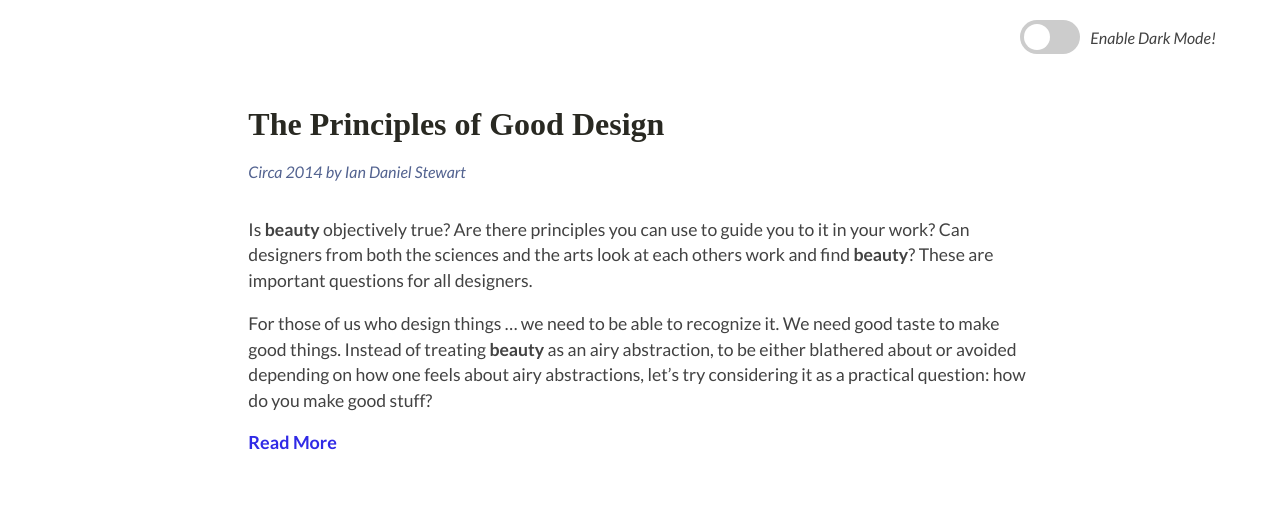
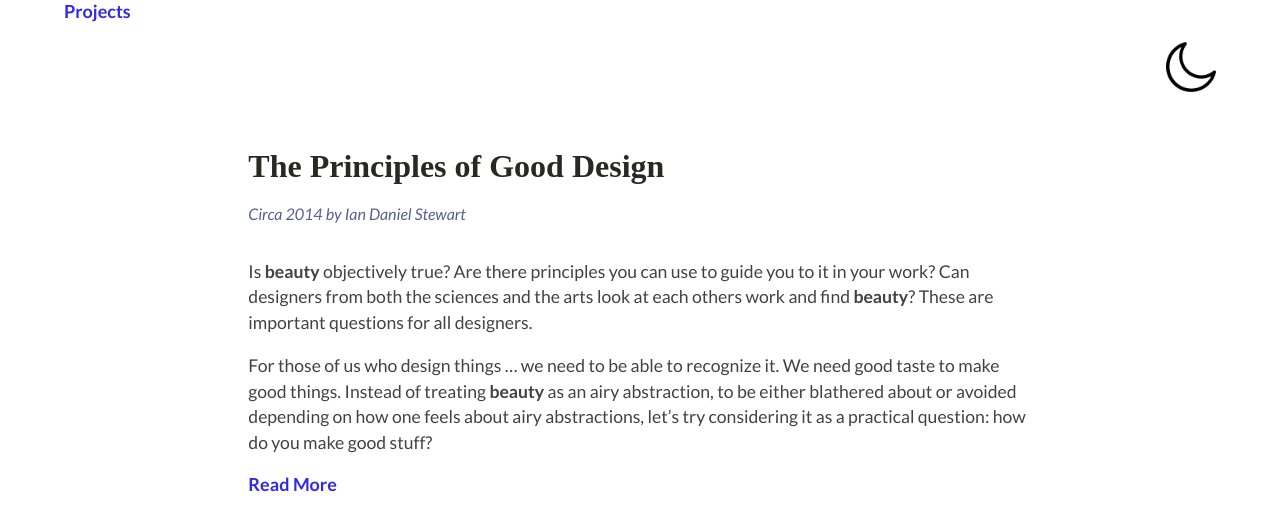
Before and after one commit to ZackTarantinoWoolson/Personal-Website, a plain HTML site: page root/pages/home.html in a window 1280 px wide. Drawn offline with Linux system fonts and the light colour scheme; a web font is replaced by a local one.

Commit message:
light/dark switcher

```diff
--- a/root/assets/css/style.css
+++ b/root/assets/css/style.css
@@ -80,56 +80,7 @@ nav {
     align-items: center;
 }
 
-.theme-switch-wrapper em {
-    margin-left: 10px;
-    font-size: 1rem;
-}
-
-.theme-switch {
-    display: inline-block;
-    height: 34px;
-    position: relative;
-    width: 60px;
-}
-
-.theme-switch input {
+/* Switcher Button */
+input[type="checkbox"][id="theme-switch-button"] {
     display: none;
 }
-
-.slider {
-    background-color: #ccc;
-    bottom: 0;
-    cursor: pointer;
-    left: 0;
-    position: absolute;
-    right: 0;
-    top: 0;
-    transition: 0.4s;
-}
-
-.slider:before {
-    background-color: #fff;
-    bottom: 4px;
-    content: "";
-    height: 26px;
-    left: 4px;
-    position: absolute;
-    transition: 0.4s;
-    width: 26px;
-}
-
-input:checked+.slider {
-    background-color: #66bb6a;
-}
-
-input:checked+.slider:before {
-    transform: translateX(26px);
-}
-
-.slider.round {
-    border-radius: 34px;
-}
-
-.slider.round:before {
-    border-radius: 50%;
-}
--- a/root/assets/js/home.js
+++ b/root/assets/js/home.js
@@ -1,23 +1,30 @@
-const toggleSwitch = document.querySelector('.theme-switch input[type="checkbox"]');
+const toggleSwitch = document.getElementById('theme-switch-button');
+// const toggleSwitch = document.querySelector('.theme-switch input[type="checkbox"]');
+console.log("toggle",toggleSwitch)
 const currentTheme = localStorage.getItem('theme');
+console.log("currentTheme",currentTheme)
 
 if (currentTheme) {
     document.documentElement.setAttribute('data-theme', currentTheme);
 
     if (currentTheme === 'dark') {
         toggleSwitch.checked = true;
+        document.getElementById('theme-image').src="/root/assets/images/ThemeSwitcher/sunny.png"
     }
 }
 
 function switchTheme(e) {
+    console.log("switch");
     if (e.target.checked) {
         document.documentElement.setAttribute('data-theme', 'dark');
+        document.getElementById('theme-image').src="/root/assets/images/ThemeSwitcher/sunny.png"
         localStorage.setItem('theme', 'dark');
     }
     else {
         document.documentElement.setAttribute('data-theme', 'light');
+        document.getElementById('theme-image').src="/root/assets/images/ThemeSwitcher/moon.png"
         localStorage.setItem('theme', 'light');
     }
 }
 
-toggleSwitch.addEventListener('change', switchTheme, false);
+toggleSwitch.addEventListener('click', switchTheme, false);
--- a/root/pages/home.html
+++ b/root/pages/home.html
@@ -1,5 +1,6 @@
 <!DOCTYPE html>
 <html lang="en">
+
 <head>
     <meta charset="UTF-8">
     <meta name="viewport" content="width=device-width, initial-scale=1.0">
@@ -8,16 +9,19 @@
     <link rel="stylesheet" href="/root/assets/css/style.css">
     <link rel="icon" href="/root/assets/images/FaviconWeb/icons8-administrator-male-ios-16-96.png" type="image/x-icon">
 </head>
+
 <body>
-    <script src="/root/assets/js/home.js"></script>
+
+    <a href="./projects.html">Projects</a>
+
+
 
     <nav>
         <div class="theme-switch-wrapper">
-             <label class="theme-switch" for="checkbox">
-          <input type="checkbox" id="checkbox" />
-          <div class="slider round"></div>
+            <input type="checkbox" id="theme-switch-button" />
+            <label for="theme-switch-button">
+                <img src="/root/assets/images/ThemeSwitcher/moon.png" id="theme-image" width="50px"/>
             </label>
-          <em>Enable Dark Mode!</em>
         </div>
 
     </nav>
@@ -26,12 +30,19 @@
             <h1>The Principles of Good Design</h1>
             <p class="post-meta">Circa 2014 <span>by</span> Ian Daniel Stewart</p>
 
-            <p>Is <strong>beauty</strong> objectively true? Are there principles you can use to guide you to it in your work? Can designers from both the sciences and the arts look at each others work and find <strong class="sevenhundred">beauty</strong>? These are important questions for all designers.</p>
+            <p>Is <strong>beauty</strong> objectively true? Are there principles you can use to guide you to it in your
+                work? Can designers from both the sciences and the arts look at each others work and find <strong
+                    class="sevenhundred">beauty</strong>? These are important questions for all designers.</p>
 
-            <p>For those of us who design things … we need to be able to recognize it. We need good taste to make good things. Instead of treating <strong class="eighthundred">beauty</strong> as an airy abstraction, to be either blathered about or avoided depending on how one feels about airy abstractions, let’s try considering it as a practical question: how do you make good stuff?</p>
+            <p>For those of us who design things … we need to be able to recognize it. We need good taste to make good
+                things. Instead of treating <strong class="eighthundred">beauty</strong> as an airy abstraction, to be
+                either blathered about or avoided depending on how one feels about airy abstractions, let’s try
+                considering it as a practical question: how do you make good stuff?</p>
             <a href="#">Read More</a>
         </article>
     </section>
 
+    <script src="/root/assets/js/home.js"></script>
 </body>
+
 </html>
```
Also changed, not shown: root/pages/projects.html (added, +32 -0 lines), root/assets/images/ThemeSwitcher/moon.png (added), root/assets/images/ThemeSwitcher/sunny.png (added). Lines whose indentation alone changed are shown as unchanged.
